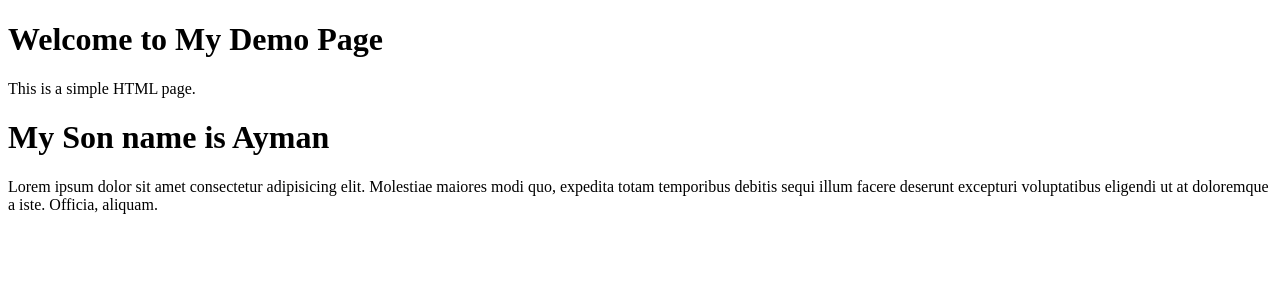
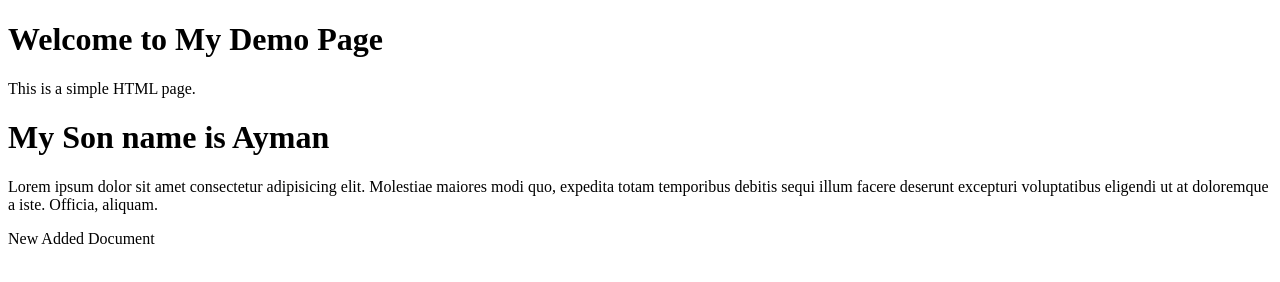
Before and after one commit to AshwadJahanNur/first-project, a plain HTML site: page index.html in a window 1280 px wide. Drawn offline with Linux system fonts and the light colour scheme.

Commit message:
Update index.html

```diff
--- a/index.html
+++ b/index.html
@@ -11,4 +11,5 @@
 </body>
 <h1>My Son name is Ayman</h1>
 <p>Lorem ipsum dolor sit amet consectetur adipisicing elit. Molestiae maiores modi quo, expedita totam temporibus debitis sequi illum facere deserunt excepturi voluptatibus eligendi ut at doloremque a iste. Officia, aliquam.</p>
+  <p>New Added Document</p>
 </html>
```
